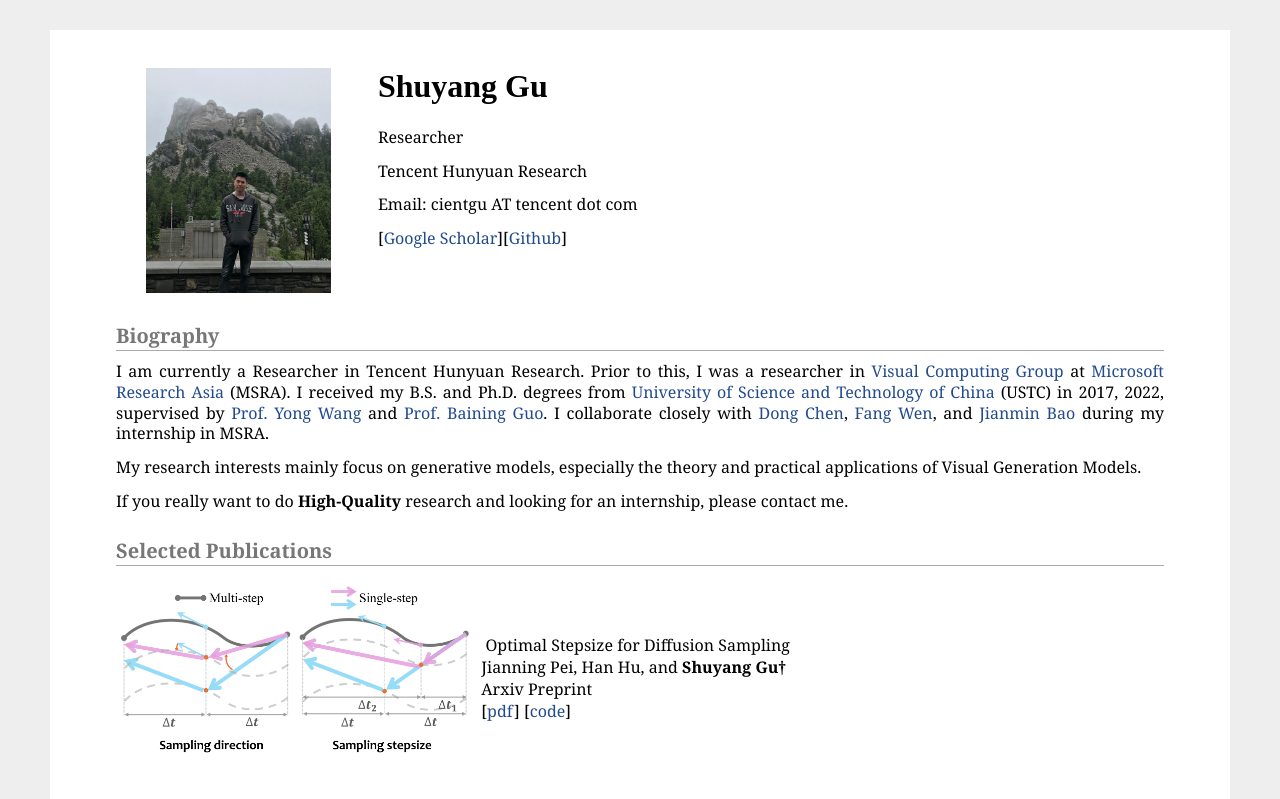
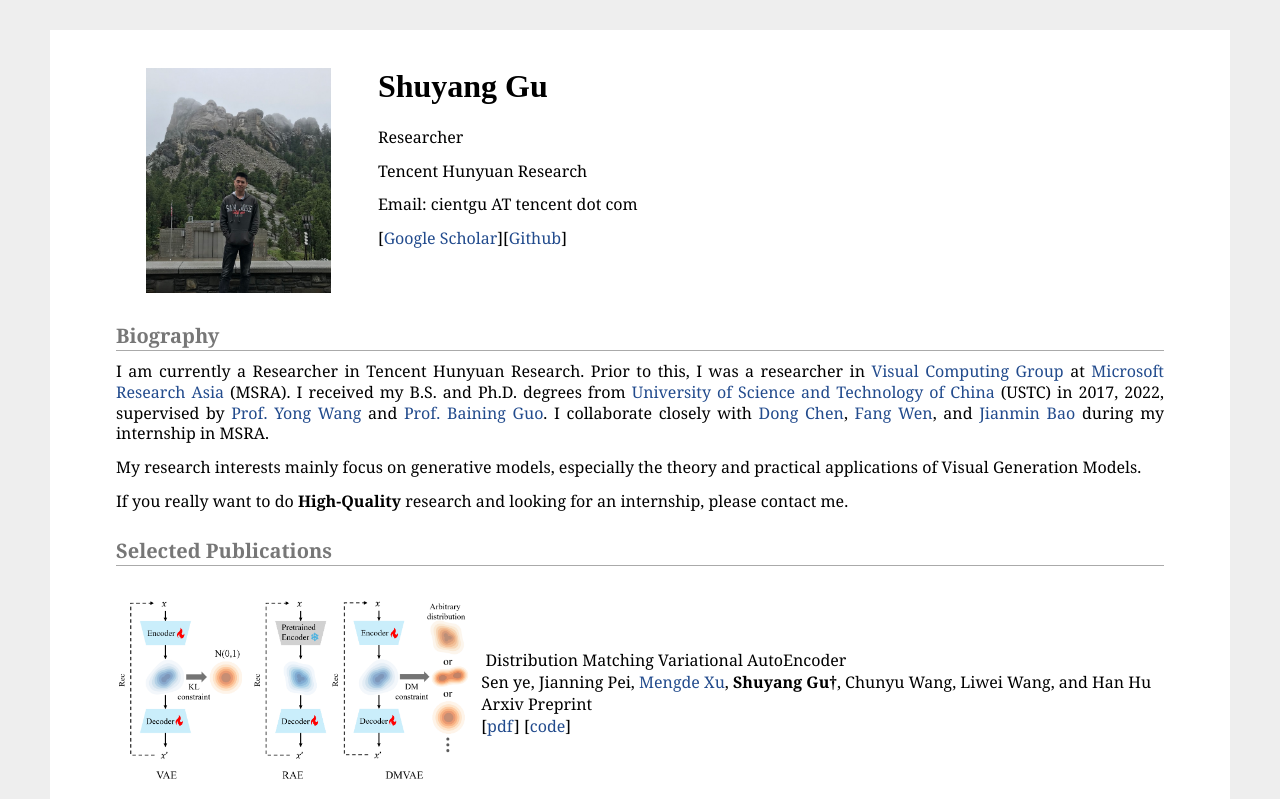
Before and after one commit to cientgu/cientgu.github.io, a plain HTML site: page index.html in a window 1280 px wide. Shown: the top 799 px of the page. Drawn offline with Linux system fonts and the light colour scheme.

Commit message:
update index.html

```diff
--- a/index.html
+++ b/index.html
@@ -59,6 +59,39 @@
 
   <table border="0" width="100%">
   <tbody>
+
+    <tr style="height: 20px;">
+      <td colspan="2"></td>
+    </tr>
+
+    <tr>
+      <td>
+        <div align="center">
+          <img width="350" src="./files/DMVAE.png" alt="">
+        </div>
+      </td>
+   <td>
+        &nbsp;&nbsp; Distribution Matching Variational AutoEncoder
+        <br>
+    &nbsp;&nbsp;Sen ye,
+        Jianning Pei,
+        <a href="https://mendelxu.github.io/" target="_blank" onclick="stc(this, 44)">Mengde Xu</a>,
+        <strong>Shuyang Gu&dagger;</strong>,
+        Chunyu Wang,
+        Liwei Wang,
+        and
+        Han Hu
+        <br>
+            &nbsp;&nbsp;<font size="3">Arxiv Preprint </font>
+  <br>
+        &nbsp;&nbsp;[<a href="https://arxiv.org/pdf/2512.07778.pdf" target="_blank">pdf</a>]
+        [<a href="https://github.com/sen-ye/dmvae" target="_blank">code</a>]
+      </td>
+    </tr>
+
+    <tr style="height: 20px;">
+      <td colspan="2"></td>
+    </tr>
 
     <tr>
       <td>
@@ -173,9 +206,9 @@
         and
         <strong>Shuyang Gu</strong>
         <br>
-            &nbsp;&nbsp;<font size="3">Arxiv Preprint </font>
+            &nbsp;&nbsp;<font size="3">International Conference on Computer Vision (<b>ICCV</b>), 2025 </font>
   <br>
-        &nbsp;&nbsp;[<a href="https://arxiv.org/pdf/2407.03297" target="_blank">pdf</a>]
+        &nbsp;&nbsp;[<a href="https://arxiv.org/pdf/2407.03297v1" target="_blank">pdf</a>]
       </td>
     </tr>
 
```
Also changed, not shown: files/DMVAE.png (added).
